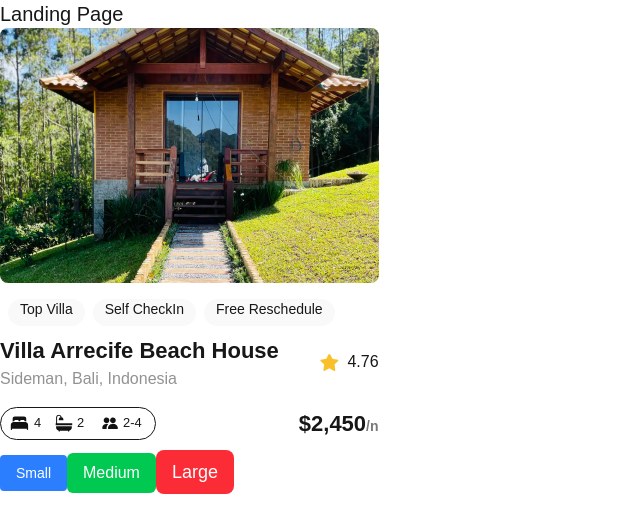
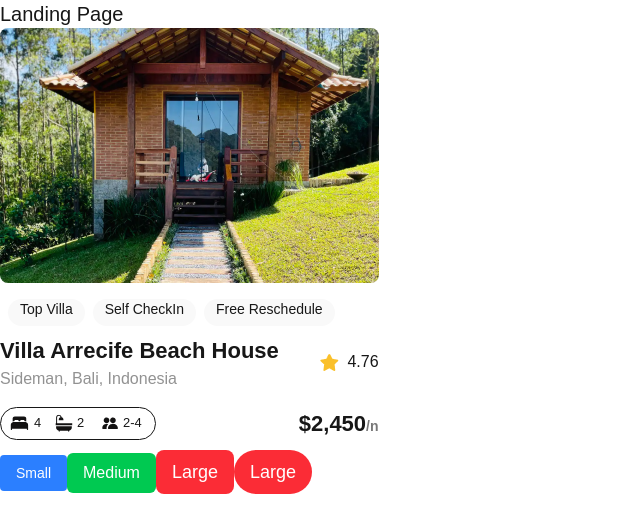
Before and after one commit to banidzakaria101/alx-project-0x00-setup, a Next.js app in the folder alx-project-0x00/: page /landing in a window 1280 px wide. Shown: the top 532 px of the page, without its empty margins (0-640 px from the left). Built offline with nearby package versions, Linux system fonts and the light colour scheme.

Commit message:
add another button with large roundness

```diff
--- a/alx-project-0x00/pages/landing.tsx
+++ b/alx-project-0x00/pages/landing.tsx
@@ -9,6 +9,8 @@ const Landing: React.FC = () => {
             <Button title="Small" styles="bg-blue-500 text-sm rounded-sm" />
             <Button title="Medium" styles="bg-green-500 text-base rounded-md" />
             <Button title="Large" styles="bg-red-500 text-lg rounded-lg" />
+            <Button title="Large" styles="bg-red-500 text-lg rounded-full" />
+
         </div>
 
     )
```
